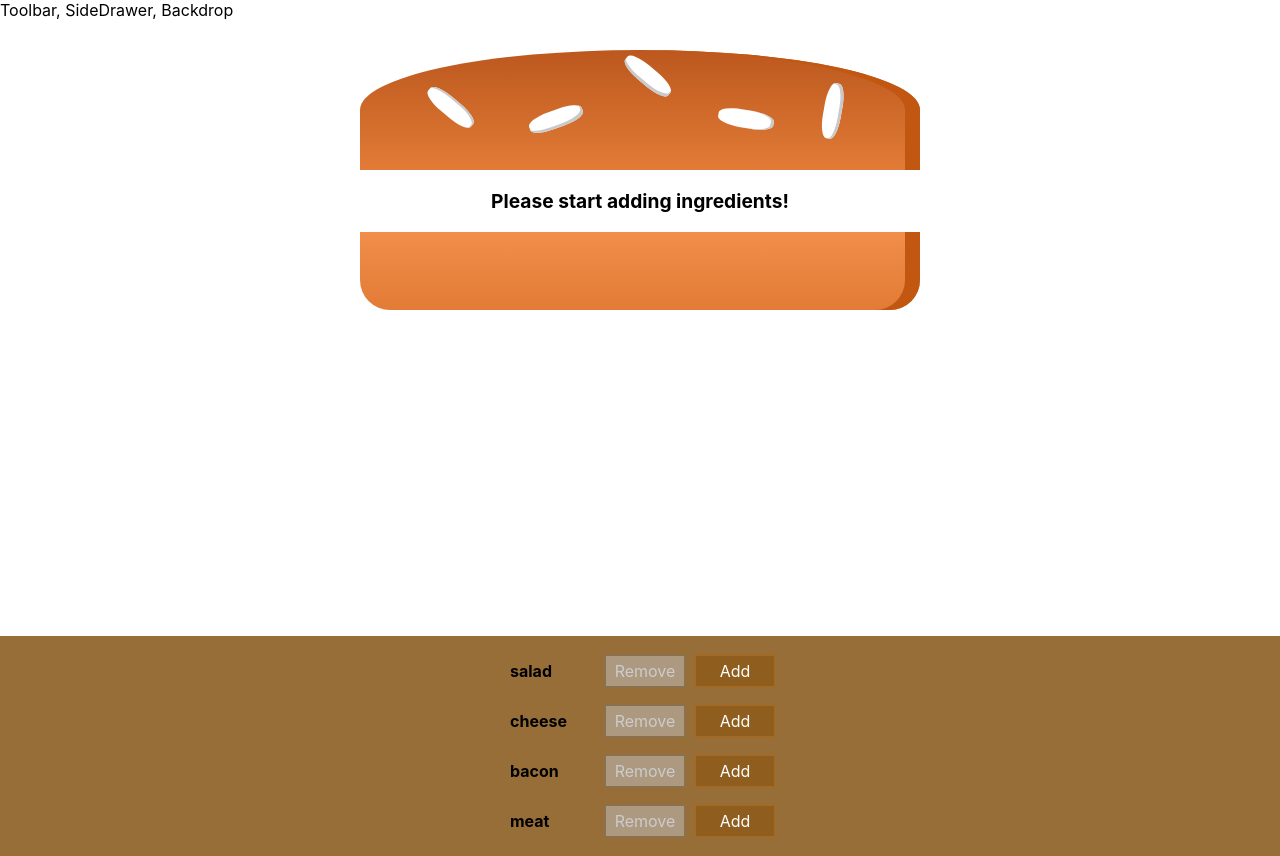
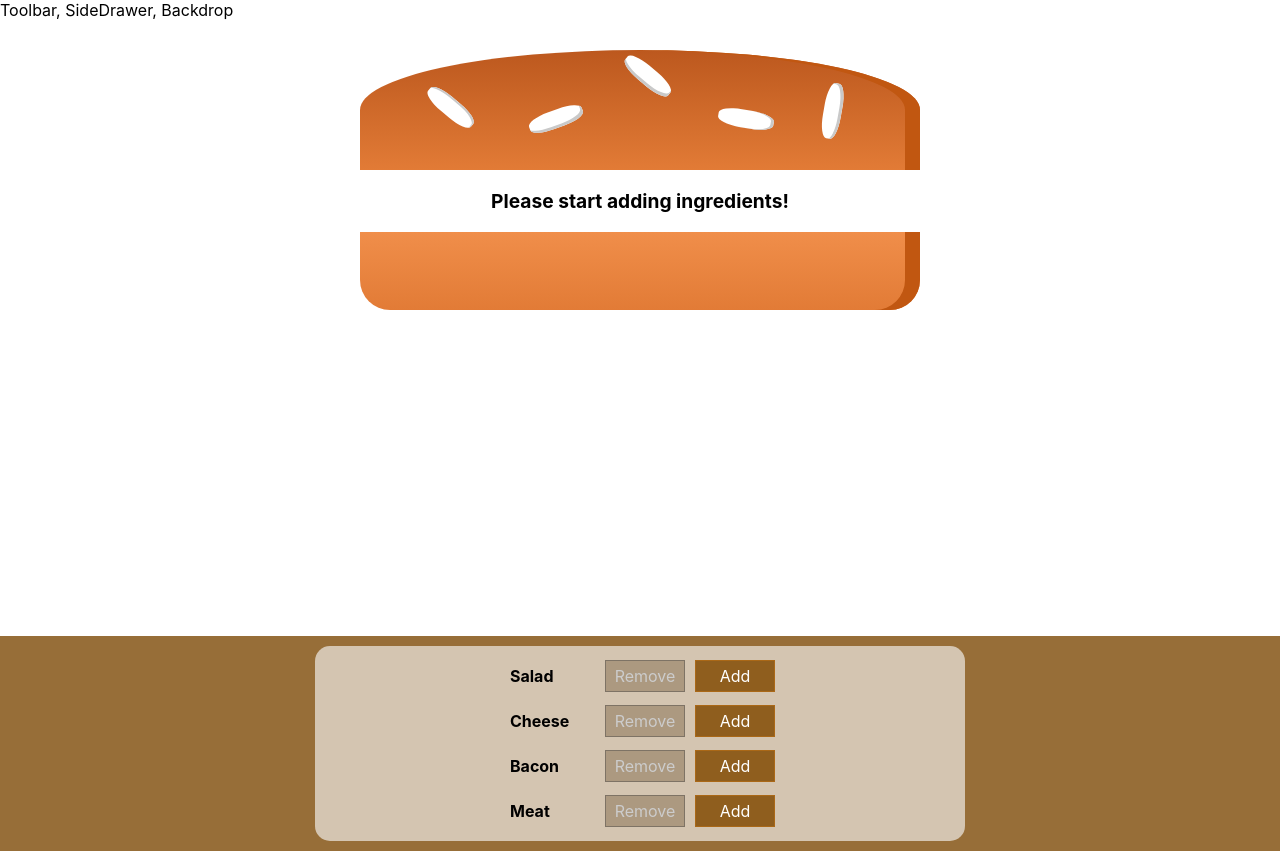
Before and after one commit to NicolasAndres1/burgerbuilder, a React app: page / in a window 1280 px wide. Built offline with nearby package versions, Linux system fonts and the light colour scheme.

Commit message:
BuildControls v1.3
Some CSS changes

```diff
--- a/src/Components/Burger/BuildControls/BuildControl/BuildControl.module.css
+++ b/src/Components/Burger/BuildControls/BuildControl/BuildControl.module.css
@@ -51,6 +51,6 @@
 }
 
 .BuildControl .Add:hover,.BuildControl .Add:active {
-    background-color: #99703F;
+    background-color: rgb(202, 122, 24);
     color: white;
 }
--- a/src/Components/Burger/BuildControls/BuildControls.js
+++ b/src/Components/Burger/BuildControls/BuildControls.js
@@ -6,23 +6,25 @@ import BuildControl from './BuildControl/BuildControl';
 import classes from './BuildControls.module.css';
 
 const controls = [
-    { label: 'salad', type: 'salad' },
-    { label: 'cheese', type: 'cheese' },
-    { label: 'bacon', type: 'bacon' },
-    { label: 'meat', type: 'meat' }
+    { label: 'Salad', type: 'salad' },
+    { label: 'Cheese', type: 'cheese' },
+    { label: 'Bacon', type: 'bacon' },
+    { label: 'Meat', type: 'meat' }
 ];
 
 const buildControls = (props) => (
     <div className={classes.BuildControls}>
-        {controls.map(ctlr => (
-            <BuildControl
-                key = {ctlr.label}
-                label = {ctlr.label}
-                added = {() => props.ingredientAdded(ctlr.type)}
-                removed = {() => props.ingredientRemoved(ctlr.type)}
-                disabled = {props.disabledIngredient[ctlr.type]}
-            />
-        ))}
+        <div className={classes.BuildControlsBox}>
+            {controls.map(ctlr => (
+                <BuildControl
+                    key={ctlr.label}
+                    label={ctlr.label}
+                    added={() => props.ingredientAdded(ctlr.type)}
+                    removed={() => props.ingredientRemoved(ctlr.type)}
+                    disabled={props.disabledIngredient[ctlr.type]}
+                />
+            ))}
+        </div>
     </div>
 );
 
--- a/src/Components/Burger/BuildControls/BuildControls.module.css
+++ b/src/Components/Burger/BuildControls/BuildControls.module.css
@@ -8,3 +8,12 @@
     margin: auto;
     padding: 10px 0px;
 }
+
+.BuildControlsBox {
+    border-radius: 15px;
+    border: black;
+    width: 50%;
+    margin: auto;
+    padding: 5px;
+    background-color: rgba(248, 248, 248, 0.637);
+}
```
